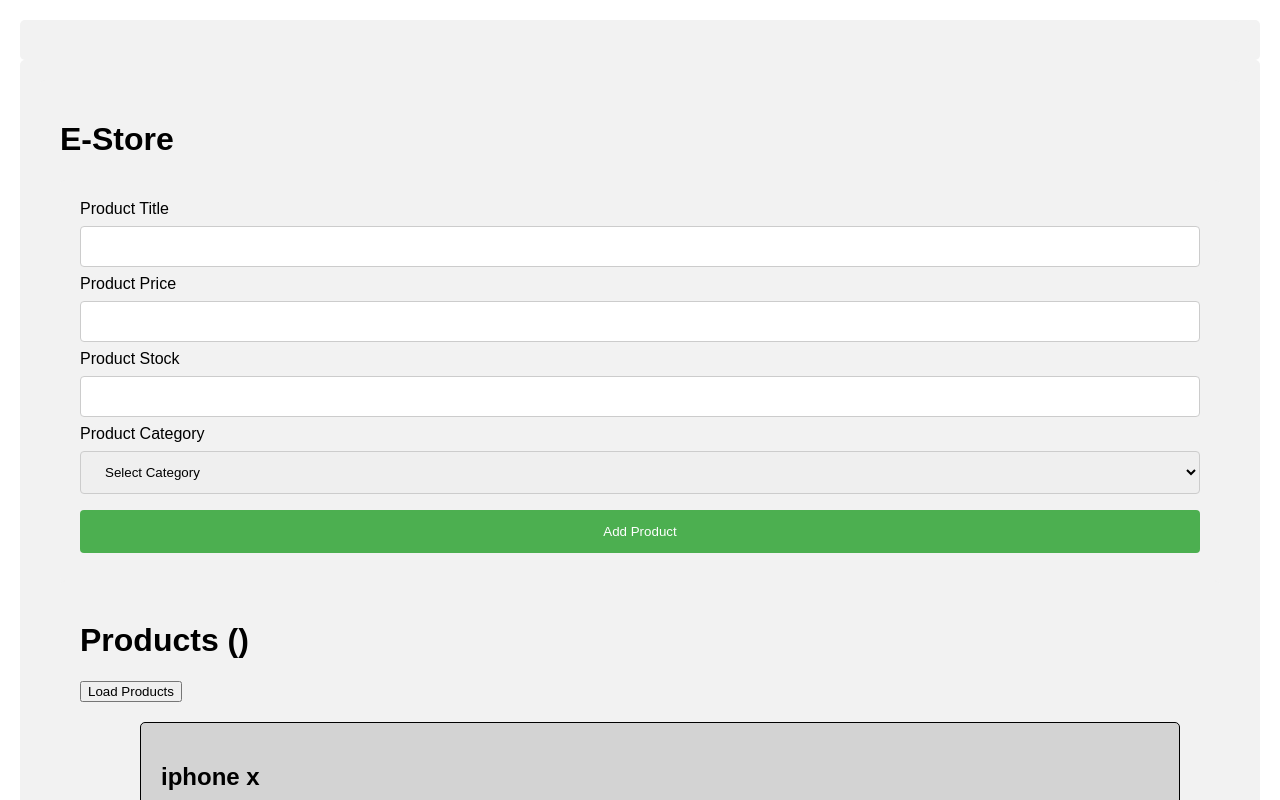
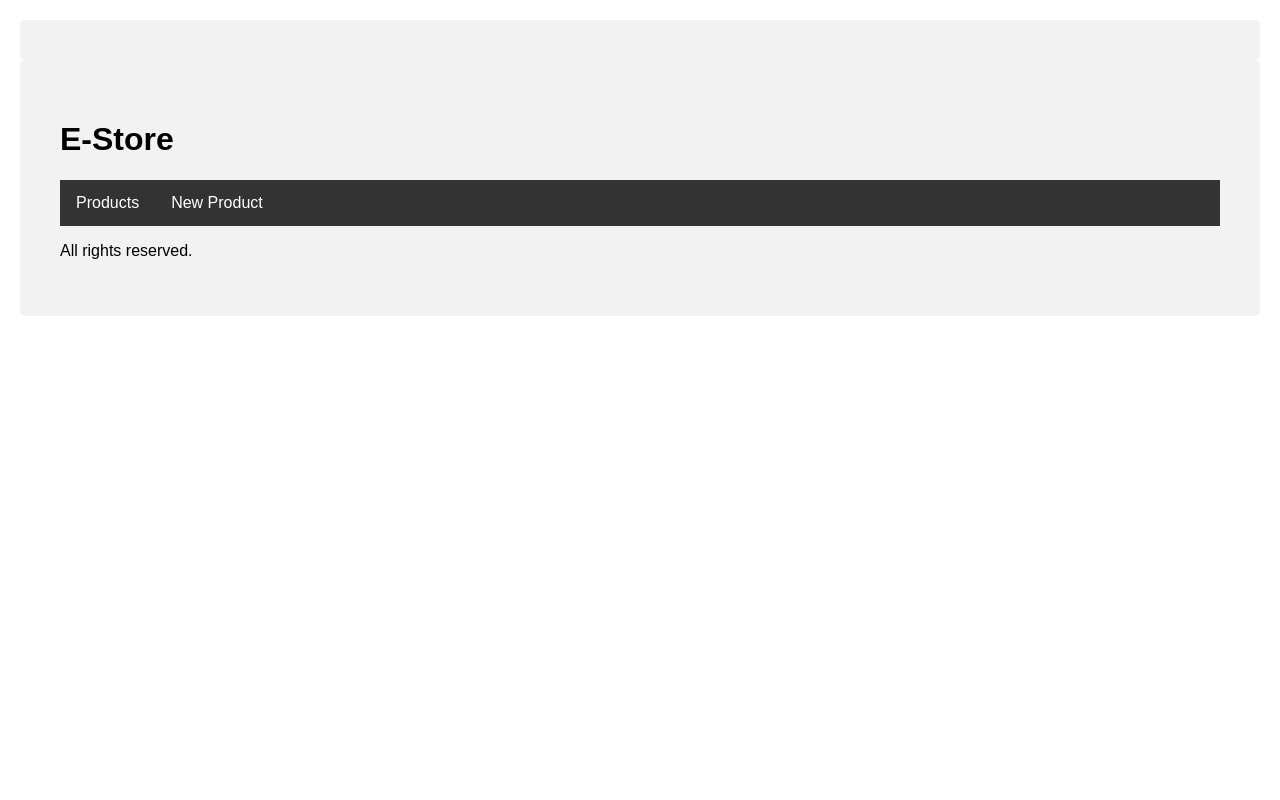
Before and after one commit to baluragala/paycor_react_sep17, a React (Create React App) app in the folder estore/: page / in a window 1280 px wide. Shown: the top 800 px of the page. Built offline with nearby package versions, Linux system fonts and the light colour scheme; the HTML template or start-up script is replaced by a standard one.

Commit message:
routing-1

```diff
--- a/estore/package.json
+++ b/estore/package.json
@@ -5,6 +5,7 @@
   "dependencies": {
     "react": "^16.5.1",
     "react-dom": "^16.5.1",
+    "react-router-dom": "^4.3.1",
     "react-scripts": "1.1.5"
   },
   "scripts": {
--- a/estore/src/App.js
+++ b/estore/src/App.js
@@ -5,14 +5,17 @@ import Header from "./components/Header";
 import Footer from "./components/Footer";
 import ProductList from "./components/ProductList";
 import AddProduct from "./components/AddProduct";
+import { Route } from "react-router-dom";
+import NavBar from "./components/NavBar";
 
 class App extends Component {
   render() {
     return (
       <div>
         <Header />
-        <AddProduct />
-        <ProductList />
+        <NavBar />
+        <Route exact path="/products" component={ProductList} />
+        <Route path="/products/new" component={AddProduct} />
         <Footer />
       </div>
     );
--- /dev/null
+++ b/estore/src/components/NavBar.css
@@ -0,0 +1,27 @@
+ul {
+  list-style-type: none;
+  margin: 0;
+  padding: 0;
+  overflow: hidden;
+  background-color: #333;
+}
+
+li {
+  float: left;
+}
+
+li a {
+  display: block;
+  color: white;
+  text-align: center;
+  padding: 14px 16px;
+  text-decoration: none;
+}
+
+li a:hover {
+  background-color: #111;
+}
+
+.active {
+  background-color: lightblue;
+}
--- /dev/null
+++ b/estore/src/components/NavBar.js
@@ -0,0 +1,24 @@
+import React, { Component } from "react";
+import "./NavBar.css";
+import { NavLink } from "react-router-dom";
+
+class NavBar extends Component {
+  render() {
+    return (
+      <ul>
+        <li>
+          <NavLink exact to="/products" activeClassName="active">
+            Products
+          </NavLink>
+        </li>
+        <li>
+          <NavLink to="/products/new" activeClassName="active">
+            New Product
+          </NavLink>
+        </li>
+      </ul>
+    );
+  }
+}
+
+export default NavBar;
--- a/estore/src/index.js
+++ b/estore/src/index.js
@@ -3,6 +3,12 @@ import ReactDOM from "react-dom";
 import "./index.css";
 import App from "./App";
 import registerServiceWorker from "./registerServiceWorker";
+import { BrowserRouter } from "react-router-dom";
 
-ReactDOM.render(<App />, document.getElementById("app"));
+ReactDOM.render(
+  <BrowserRouter>
+    <App />
+  </BrowserRouter>,
+  document.getElementById("app")
+);
 registerServiceWorker();
```
Also changed, not shown: 1 other file (tests, documents, lock files or other folders).
